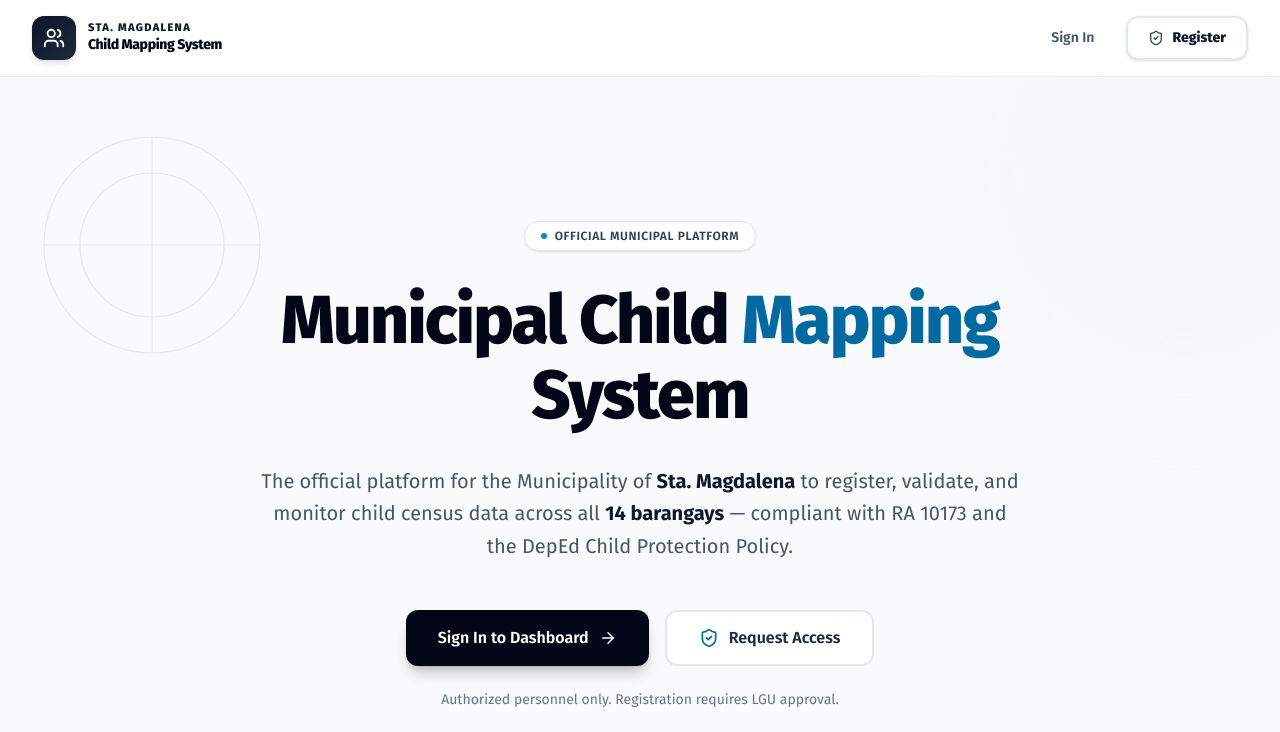
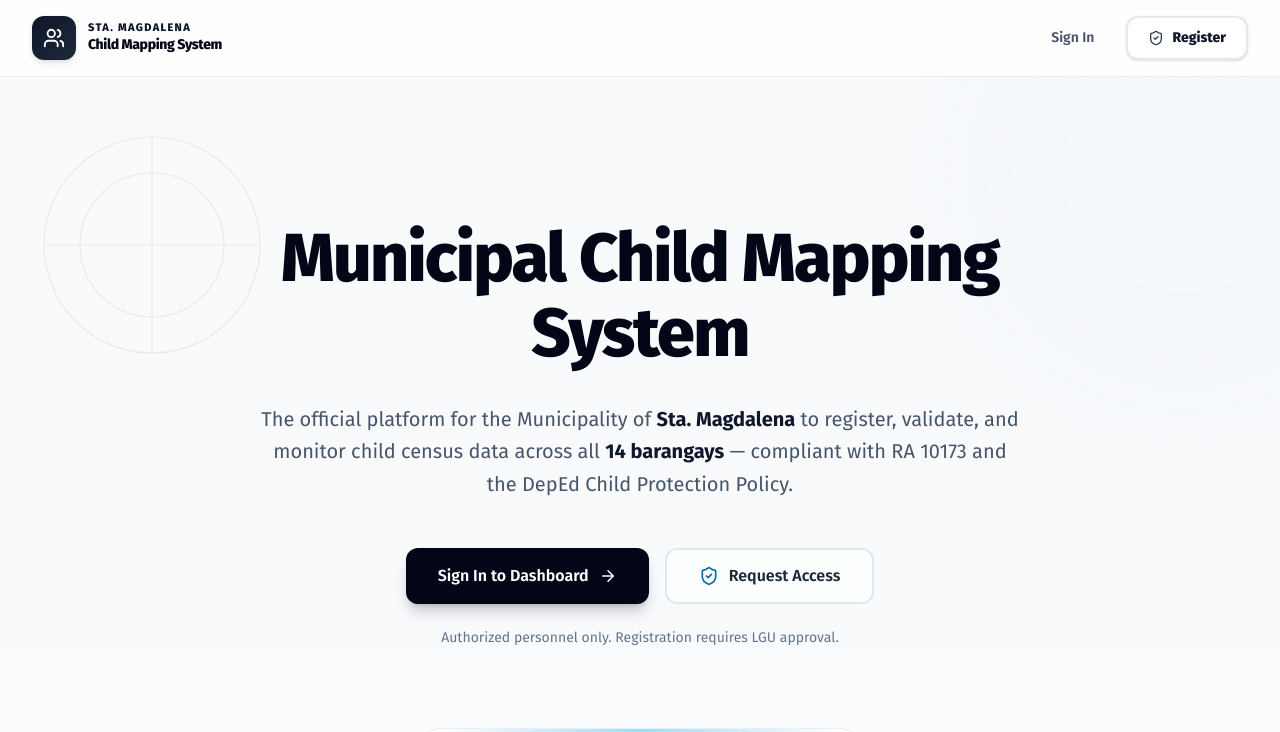
Before and after one commit to jobelGolde12/cms, a Next.js app: page / in a window 1280 px wide. Shown: the top 732 px of the page. Built offline with nearby package versions, Linux system fonts and the light colour scheme; no server answers.

Commit message:
Update welcome page

```diff
--- a/src/components/welcome/WelcomeHero.tsx
+++ b/src/components/welcome/WelcomeHero.tsx
@@ -38,14 +38,10 @@ export function WelcomeHero() {
 
       <div className="relative mx-auto max-w-7xl px-4 sm:px-6 lg:px-8">
         <div className="mx-auto max-w-3xl text-center">
-          <p className="inline-flex items-center gap-2 rounded-full border border-brand-200 bg-white/70 px-4 py-1.5 text-xs font-semibold uppercase tracking-wider text-brand-700 shadow-sm backdrop-blur-sm mb-8">
-            <span className="inline-block h-1.5 w-1.5 rounded-full bg-action-600" aria-hidden="true" />
-            Official Municipal Platform
-          </p>
 
           <h1 className="text-[2.75rem] leading-[1.1] font-extrabold tracking-tight text-brand-950 md:text-[3.5rem] lg:text-[4.25rem]">
             Municipal Child{" "}
-            <span className="text-action-700">Mapping</span> System
+            <span className="">Mapping</span> System
           </h1>
 
           <p className="mt-8 text-lg leading-relaxed text-brand-600 md:text-xl md:leading-relaxed">
```
